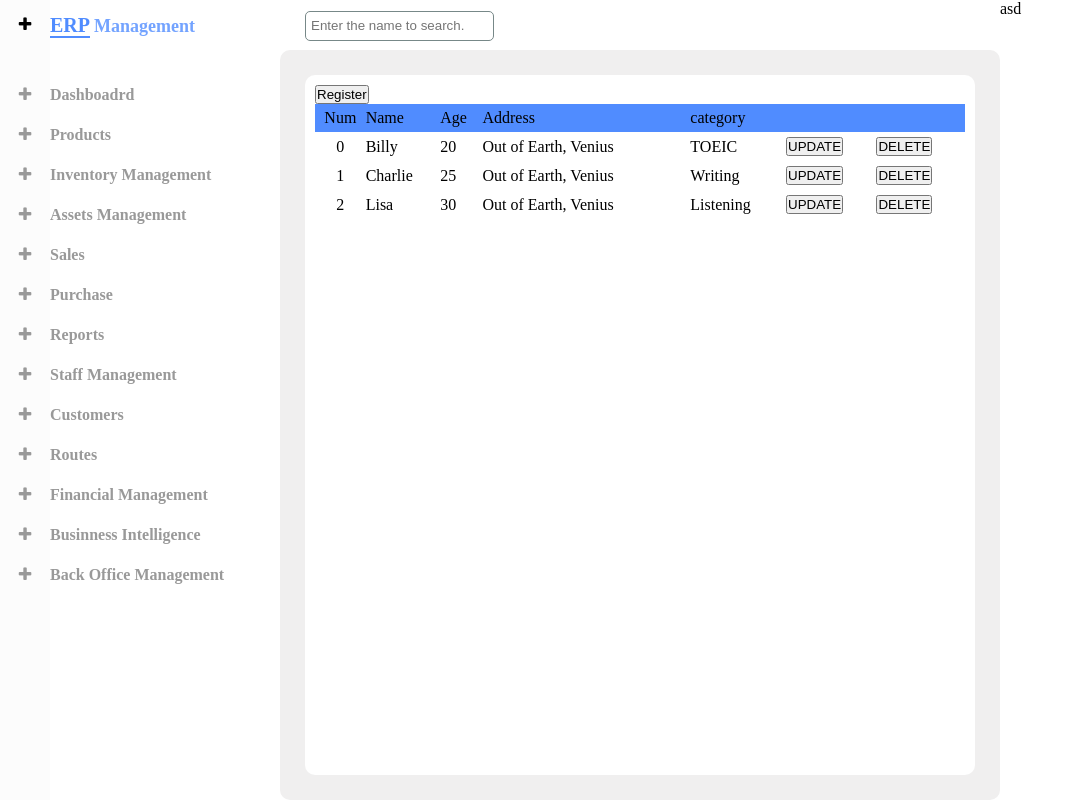
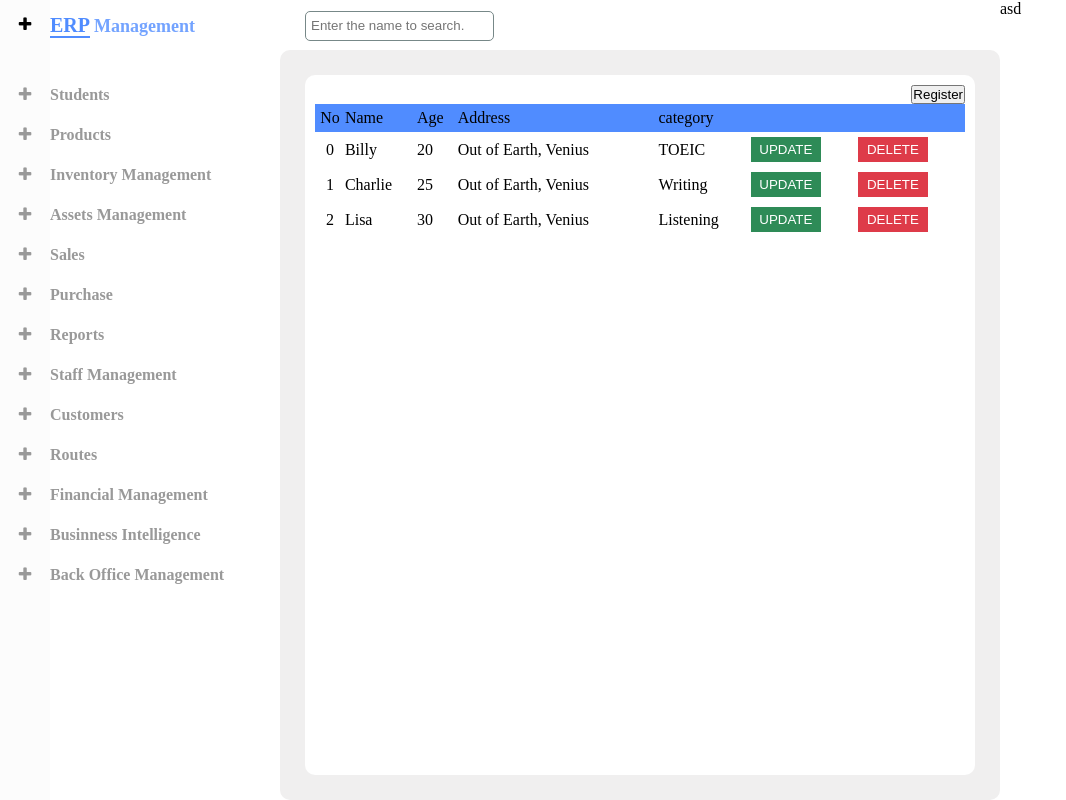
Before and after one commit to billy7175/Js-Projects, a plain HTML site: page index.html in a window 1280 px wide. Shown: the whole page, without its empty margins (0-1066 px from the left). Drawn offline with nearby package versions, Linux system fonts and the light colour scheme.

Commit message:
styling update delete button

```diff
--- a/index.html
+++ b/index.html
@@ -79,7 +79,7 @@
                 <table class="user-table">
                   <thead>
                     <tr>
-                      <td>Num</td>
+                      <td>No</td>
                       <td>Name</td>
                       <td>Age</td>
                       <td>Address</td>
@@ -105,7 +105,6 @@
   crossorigin="anonymous"></script>
   <script src="https://cdnjs.cloudflare.com/ajax/libs/materialize/0.100.2/js/materialize.min.js"></script>
   <script>
-
   </script>
   </body>
 </html>
--- a/src/main.js
+++ b/src/main.js
@@ -8,7 +8,7 @@ const ItemCtrl = (function () {
   };
   const data = {
     items: [
-      "Dashboadrd",
+      "Students",
       "Products",
       "Inventory Management",
       "Assets Management",
--- a/src/styles.css
+++ b/src/styles.css
@@ -139,6 +139,40 @@ main {
   padding-bottom:5px;
 }
 
+.user-table tr:hover {
+  background:rgba(0,0,0,0.1);
+}
+
+.update-user{
+  width:70px;
+  padding:5px;
+  border:none;
+  transition:.1s ease;
+  background-color:seagreen;
+  color:#fff;
+  text-align:center;
+}
+
+.update-user:hover {
+  font-weight:bold;
+}
+
+.delete-user {
+  width:70px;
+  padding:5px;
+  border:none;
+  background-color:#DE3B49;
+  color:#fff;
+}
+
+.delete-user:hover  {
+  font-weight:700;
+}
+
+.add-btn {
+  float: right;
+}
+
 
 
 
@@ -181,7 +215,6 @@ main {
 
 
 
-
 .mb-3 {
   margin-bottom:30px;
 }
```
